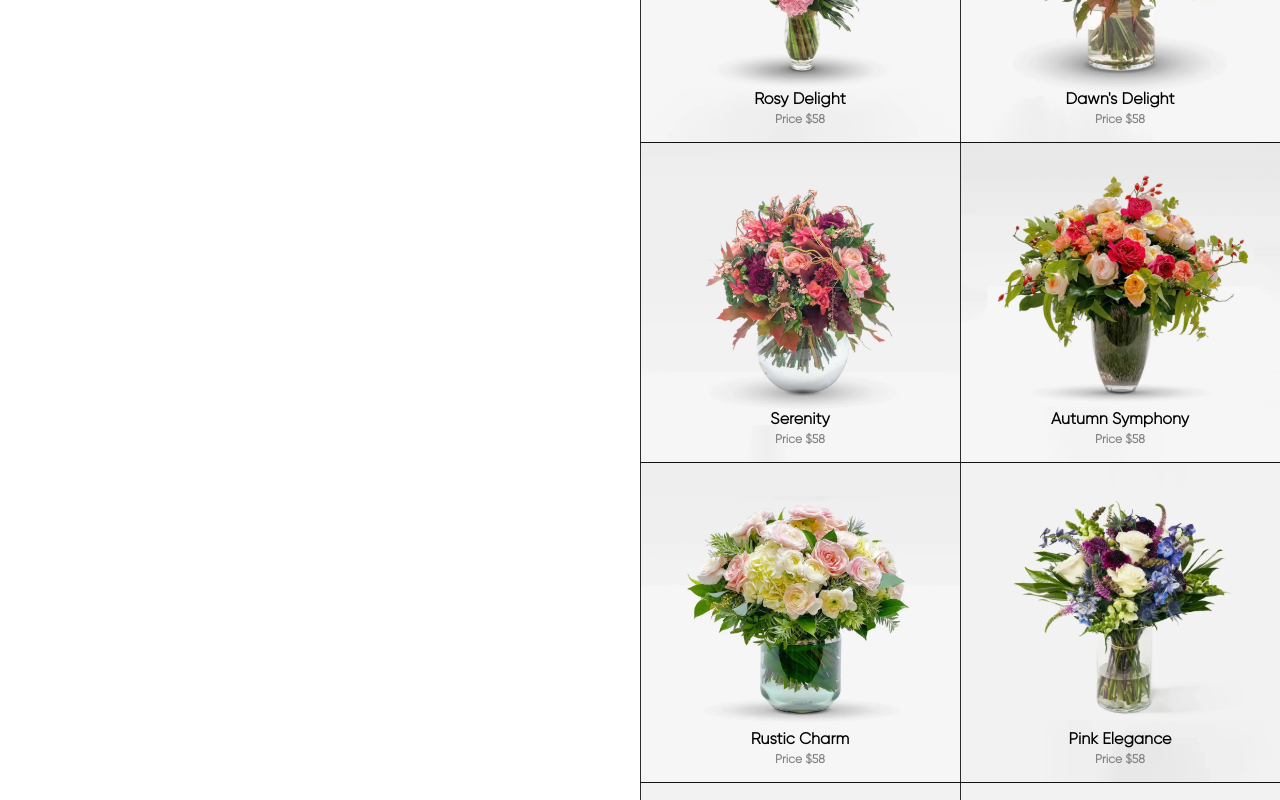
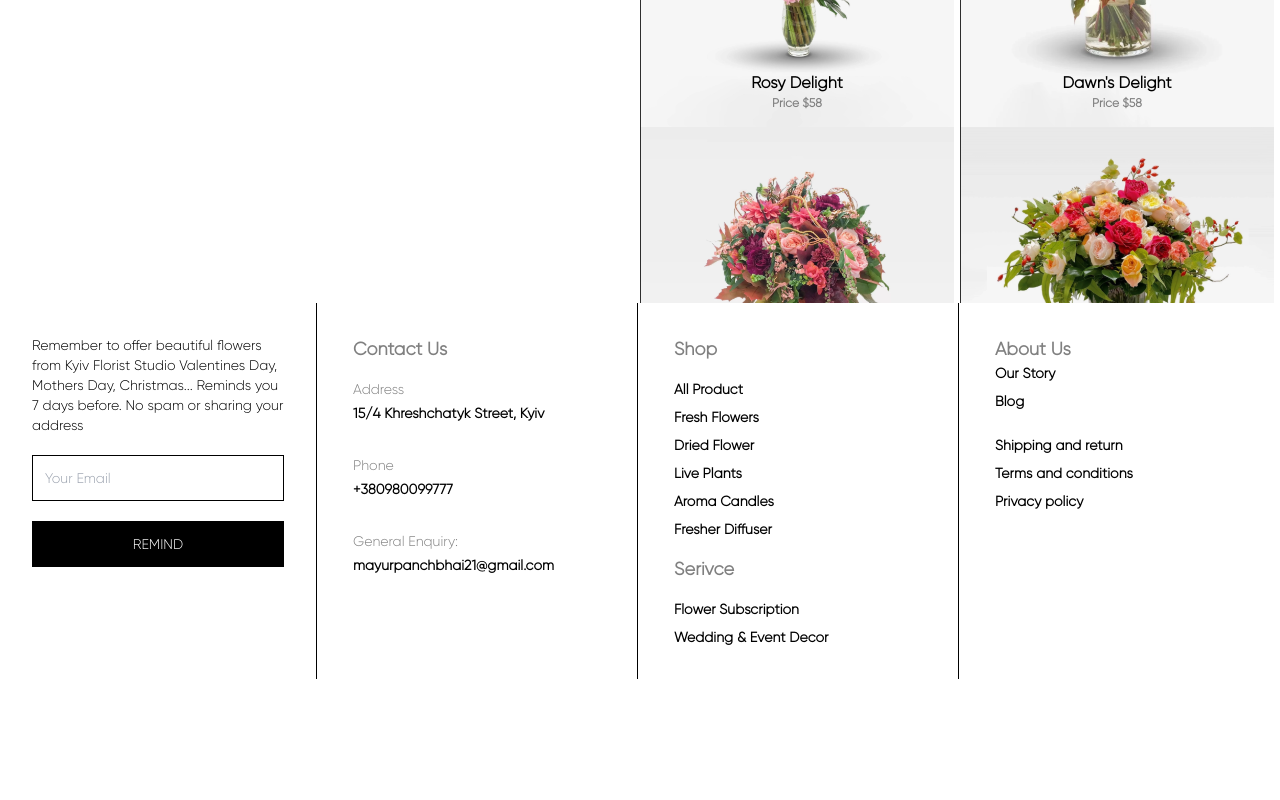
Before and after one commit to Amit-Sarode/Flower-Delivery, a React (Vite) app: page /category/fresh-flowers in a window 1280 px wide. Shown: the part 580-1380 px from the top of the page. After the commit the page ends 1259 px from the top, so only its background shows below. Built offline with nearby package versions, Linux system fonts and the light colour scheme.

Commit message:
added footer in the FreshFLowers

```diff
--- /dev/null
+++ b/src/components/Footer.css
@@ -0,0 +1,63 @@
+.address::after{
+
+}
+
+.address .add2,
+.phone .phone2,
+.general .general2,
+.remind .remind2
+{
+    content: "15/4 Khreshchatyk Street, Kyiv";
+    position: absolute;
+    color: #808080;
+    opacity: 0;
+    animation: fadeOutTop 150ms 1 reverse;
+}
+
+.add1,
+.phone1,
+.remind1,
+.general1{
+    animation: fadeInBottom 150ms 1 reverse;
+    color: black;
+}
+
+.address:hover .add1,
+.phone:hover .phone1,
+.remind:hover .remind1,
+.general:hover .general1
+{
+    animation: fadeOutTop 150ms 1 forwards;
+}
+
+.address:hover .add2,
+.phone:hover .phone2,
+.remind:hover .remind2,
+.general:hover .general2
+{
+    animation: fadeInBottom 150ms 1 forwards;
+    /* opacity: 1; */
+}
+
+
+@keyframes fadeOutTop {
+    from {
+        opacity: 1;
+    }
+
+    to {
+        opacity: 0;
+        transform: translateY(-15px);
+    }
+}
+
+@keyframes fadeInBottom {
+    from {
+        opacity: 0;
+        transform: translateY(15px);
+    }
+
+    to {
+        opacity: 1;
+    }
+}
--- /dev/null
+++ b/src/components/Footer.jsx
@@ -0,0 +1,64 @@
+import React from 'react';
+import './Footer.css'
+
+function Footer() {
+  return (
+    <div className=' grid grid-cols-4 h-max gap-1 w-full font-Gilroy text-sm'>
+
+        <div className='col-start-1 border-r border-black flex flex-col p-8 gap-5'>
+            <p>Remember to offer beautiful flowers from Kyiv Florist Studio Valentines Day, Mothers Day, Christmas... Reminds you 7 days before. No spam or sharing your address</p>
+            <input type="text" className='w-full border-[1px] border-black p-3 ' placeholder='Your Email' />
+            <button className='remind  border-[1px] border-black p-3 bg-black text-white'>REMIND</button>
+
+        </div>
+        <div className='col-start-2 border-r border-black flex flex-col p-8 '>
+            <h1 className='text-[#808080] text-lg font-bold capitalize '>Contact us</h1>
+            <div className='py-4 gap-1 flex flex-col'>
+                <p className='text-sm text-[#808080]'>Address</p>
+                <h2 className='address text-sm flex  flex-col font-semibold cursor-pointer'> <p className='add1 text-black'>15/4 Khreshchatyk Street, Kyiv</p><p className='add2'>15/4 Khreshchatyk Street, Kyiv</p> </h2>
+            </div>
+
+            <div className='py-4 gap-1 flex flex-col'>
+                <p className='text-sm text-[#808080]'>Phone</p>
+                <h2 className='phone text-sm flex  flex-col font-semibold cursor-pointer'> <p className='phone1 text-black'>+380980099777</p><p className='phone2'>+380980099777</p> </h2>
+            </div>
+
+            <div className='py-4 gap-1 flex flex-col'>
+                <p className='text-sm text-[#808080]'>General Enquiry:</p>
+                <h2 className='general text-sm flex  flex-col font-semibold cursor-pointer'> <p className='general1 text-black'>mayurpanchbhai21@gmail.com</p><p className='general2'>mayurpanchbhai21@gmail.com</p> </h2>
+            </div>
+
+        </div>
+        <div className='col-start-3 border-r border-black flex flex-col p-8'>
+            <h1 className='text-[#808080] text-lg font-bold capitalize mb-4 '>Shop</h1>
+            <div className='flex flex-col gap-2'>
+                <h2 className='address text-sm flex  flex-col font-semibold cursor-pointer'> <p className='add1 text-black'>All Product</p><p className='add2'>All Product</p> </h2>
+                <h2 className='address text-sm flex  flex-col font-semibold cursor-pointer'> <p className='add1 text-black'>Fresh Flowers</p><p className='add2'>Fresh Flowers</p> </h2>
+                <h2 className='address text-sm flex  flex-col font-semibold cursor-pointer'> <p className='add1 text-black'>Dried Flower</p><p className='add2'>Dried Flower</p> </h2>
+                <h2 className='address text-sm flex  flex-col font-semibold cursor-pointer'> <p className='add1 text-black'>Live Plants</p><p className='add2'>Live Plants</p> </h2>
+                <h2 className='address text-sm flex  flex-col font-semibold cursor-pointer'> <p className='add1 text-black'>Aroma Candles</p><p className='add2'>Aroma Candles</p> </h2>
+                <h2 className='address text-sm flex  flex-col font-semibold cursor-pointer'> <p className='add1 text-black'>Fresher Diffuser</p><p className='add2'>Fresher Diffuser</p> </h2>
+            </div>
+            <h1 className='text-[#808080] text-lg font-bold capitalize my-4 '>Serivce</h1>
+            <div className='flex flex-col gap-2'>
+                <h2 className='address text-sm flex  flex-col font-semibold cursor-pointer'> <p className='add1 text-black'>Flower Subscription</p><p className='add2'>Flower Subscription</p> </h2>
+                <h2 className='address text-sm flex  flex-col font-semibold cursor-pointer'> <p className='add1 text-black'>Wedding & Event Decor</p><p className='add2'>Wedding & Event Decor</p> </h2>
+            </div>
+
+        </div>
+        <div className='col-start-4  flex flex-col p-8 '>
+            <h1 className='text-[#808080] text-lg font-bold capitalize'>About us</h1>
+            <div className='flex flex-col gap-2'>
+                <h2 className='address text-sm flex  flex-col font-semibold cursor-pointer'> <p className='add1 text-black'>Our Story</p><p className='add2'>Our Story</p> </h2>
+                <h2 className='address text-sm flex  flex-col font-semibold cursor-pointer mb-4'> <p className='add1 text-black'>Blog</p><p className='add2'>Blog</p> </h2>
+                <h2 className='address text-sm flex  flex-col font-semibold cursor-pointer'> <p className='add1 text-black'>Shipping and return</p><p className='add2'>Shipping and return</p> </h2>
+                <h2 className='address text-sm flex  flex-col font-semibold cursor-pointer'> <p className='add1 text-black'>Terms and conditions</p><p className='add2'>Terms and conditions</p> </h2>
+                <h2 className='address text-sm flex  flex-col font-semibold cursor-pointer'> <p className='add1 text-black'>Privacy policy</p><p className='add2'>Privacy policy</p> </h2>
+            </div>
+        </div>
+
+    </div>
+  )
+}
+
+export default Footer
--- a/src/components/FreshFlowers.jsx
+++ b/src/components/FreshFlowers.jsx
@@ -1,5 +1,6 @@
 import React from 'react'
 import Navbar from './Navbar'
+import Footer from './Footer';
 
 
 const FreshFlowersData = [
@@ -57,30 +58,35 @@ const FreshFlowersData = [
 
 function FreshFlowers() {
     return (
-    <div >
-      <Navbar/>
-      <div className='content grid grid-cols-4 h-[100vh] '>
-        <div className='ImgDiv col-span-2 h-max'>
-            <img src="../src/assets/category/fresh/left colum.svg" alt="" />
+      <div>
+        <Navbar />
+        <div className="content grid grid-cols-4 h-[100vh] overflow-y-auto overflow-x-hidden relative  ">
+          <div className="ImgDiv col-span-2 h-max sticky top-0 overflow-auto ">
+            <img src="../src/assets/category/fresh/left colum.svg" alt="Left Column" />
+            <h1 className="absolute top-56 left-32  text-white text-6xl font-medium">Fresh Flowers</h1>
           </div>
-        <div className='col-span-2' >
-            <div className='grid grid-cols-2'>
-                {
-                    FreshFlowersData.map((curr,index)=>{
-                        return(
-                            <div key={index} className='relative flex justify-center h-max w-full '>
-                                <img src={curr.path} alt="" className='hover:'  />
-                                <h1 className='absolute bottom-8 font-Gilroy font-semibold '>{curr.name}</h1>
-                                <p className='absolute bottom-4 font-Gilroy font-semibold text-[#808080] text-xs'>{`Price ${curr.price}`}</p>
+          <div className="col-span-2">
+            <div className="grid grid-cols-2">
+              {FreshFlowersData.map((curr, index) => {
+                return (
+                  <div key={index} className="relative flex justify-center h-[312px] w-[314px] overflow-hidden">
+                    <img src={curr.path} alt={curr.name} className="hover:scale-110 transition-all duration-500 ease-in-out  h-full w-full object-cover " />
+                    <h1 className="absolute bottom-8 font-Gilroy font-semibold">
+                      {curr.name}
+                    </h1>
+                    <p className="absolute bottom-4 font-Gilroy font-semibold text-[#808080] text-xs">
+                      {`Price ${curr.price}`}
+                    </p>
                   </div>
-                        )
-                    })
-                }
+                );
+              })}
             </div>
           </div>
         </div>
+        <Footer />
       </div>
-  )
+    );
   }
 
+
 export default FreshFlowers
```
Lines whose indentation alone changed are shown as unchanged.
